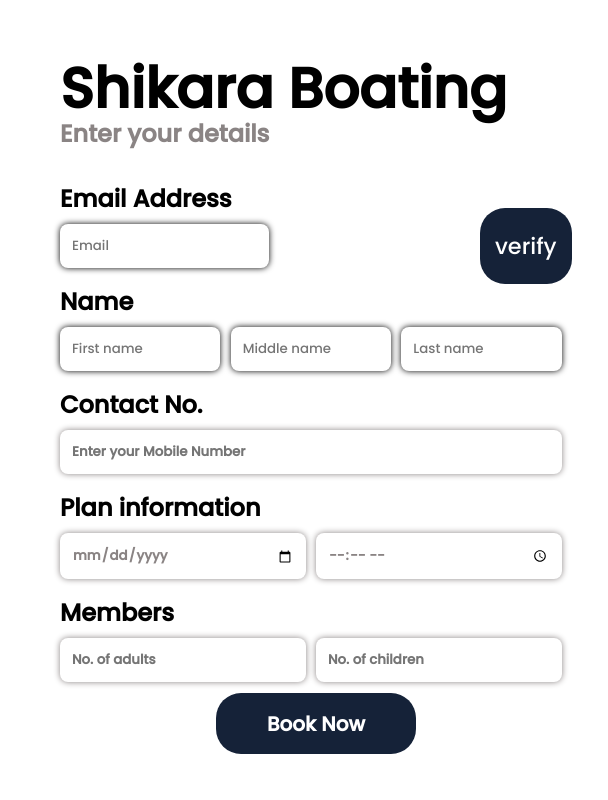
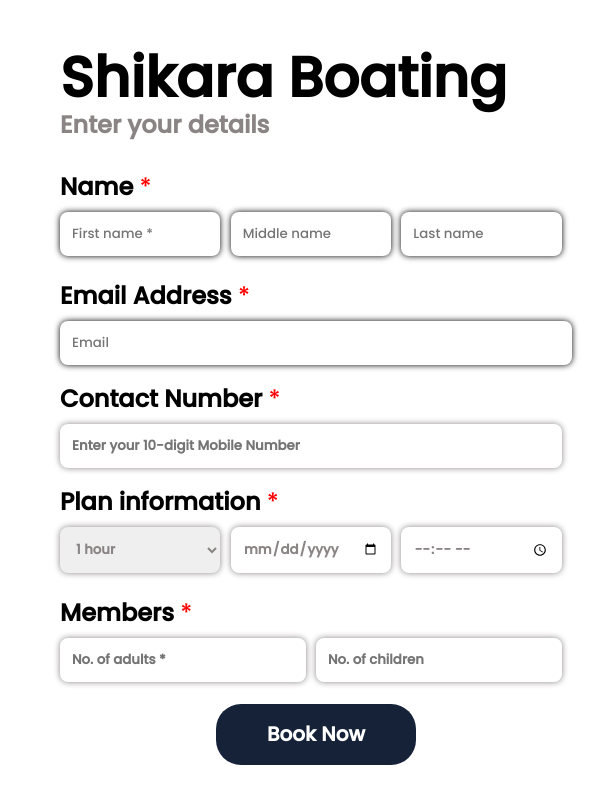
Before and after one commit to AgnoBase/Frontend, a plain HTML site: page booking.html in a window 1280 px wide. Shown: the full height of the page, 644-1252 px from the left. Drawn offline with Linux system fonts and the light colour scheme.

Commit message:
validation done

```diff
--- a/booking.html
+++ b/booking.html
@@ -25,52 +25,77 @@
                                 <p id="details">Enter your details</p>
                             </span>
                         </div>
-                        <span>
-                            <h2>Email Address</h2>
-                        </span>
-                        <div class="verify-email">
-                        <input class="inputbx", id="label_name", placeholder="Email" required>
-                          <button type='submit' name='verify' class="verify">verify</button>
-                        </div>
+
                 </form>
                 </div>
-                <form action=''method ='POST' name="form-booking" onsubmit="validation()">
+                <form >
+
+                    <!-- Name fields -->
+                    <label for="name">
+                        <h2> Name <span style="color: red; font-weight: 100;">*</span></h2>
+                    </label>
+                    <div class='field' id="name-fields">
+                        <input type= 'text' class="inputbx label_name" id="name" name = "name" placeholder= "First name *" required>
+                        <input type= 'text' class="inputbx label_name" placeholder= "Middle name">
+                        <input type= 'text' class="inputbx label_name" placeholder= "Last name">
+                    </div>
+                    <div id="name-error" class="error"></div>
+
+                    <!-- Email fields -->
+                    <label for="email">
+                        <h2>Email Address <span style="color: red; font-weight: 100;">*</span></h2>
+                    </label>
+                    <div class="verify-email">
+                    <input type= 'email' class="inputbx label_name" id='email' name='email' placeholder="Email" required>
+                    </div>
 
 
-                    <span>
-                        <h2> Name</h2>
-                    </span>
+                    <!-- Contact Number -->
+                    <label>
+                        <h2> Contact Number <span style="color: red; font-weight: 100;">*</span></h2>
+                    </label>
                     <div class='field'>
-                        <input class="inputbx", id="label_name", placeholder= "First name">
-                        <input class="inputbx", id="label_name", placeholder= "Middle name">
-                        <input class="inputbx", id="label_name", placeholder= "Last name">
+                        <input type ='tel' name="cnum" class="label-name inputbx" placeholder="Enter your 10-digit Mobile Number "  pattern="[0-9]{10}" required>
                     </div>
-                    <span>
-                        <h2> Contact No.</h2>
-                    </span>
-                    <div class='field'>
-                        <input name="cnum"  , id="label-name" , placeholder="Enter your Mobile Number" , class="inputbx">
+
+
+
+                    <!-- Plan Information fields -->
+
+                    <label>
+                        <h2>Plan information <span style="color: red; font-weight: 100;">*</span></h2>
+                   </label>
+                    <div class='field' >
+                        <label for="duration" hidden></label>
+                        <select id="duration" name="duration" class="inputbx label-name" required>
+                            <!-- <option hidden>Duration time</option> -->
+                            <option value="1">1 hour</option>
+                            <option value="1.5">1.5 hour</option>
+                        </select>
+
+                        <label for="date" hidden>Date:</label>
+                        <input type="date" ṇame="date" id="date" class="inputbx label-name" placeholder="Date" required>
+                        <input type="time" ṇame="time" class="inputbx label-name" placeholder="Time" required>
                     </div>
+                        <div id="date-error" class="error"></div>     <!--For showing error message of date field -->
+
+
+
+                    <!-- Members fields -->
                     <div>
-                        <span>
-                            <h2>Plan information</h2>
-                        </span>
-</div>
-                    <div class='field'>
-                        <input type="date", ṇame="date", id="label-name", class="inputbx", placeholder="Date">
-                        <input type="time", ṇame="time", id="label-name", class="inputbx", placeholder="Time">
-                    </div>
-                    <div>
-                        <span>
-                            <h2>Members</h2>
-                        </span>
+                        <label>
+                            <h2>Members <span style="color: red; font-weight: 100;">*</span></h2>
+                        </label>
                     </div>
                     <div class='field'>
-                        <input name="adults", id="label-name", placeholder="No. of adults", class="inputbx">
-                        <input name="Children", id="label-name", placeholder="No. of children", class="inputbx">
+                        <label for="adults" hidden></label>
+                        <input type="number" id="adults" name="adults" min='1' placeholder="No. of adults *" class="inputbx label-name" required>
+                        <input name="Children" id="" min='0' placeholder="No. of children " class="inputbx label-name">
                     </div>
+                    <p id="adults-error" class="error"></p>
+
                     <div class="btn-flex">
-                        <button class="btn" type="submit" onclick="tpPage()">Book Now</button>
+                        <button class="btn" type="submit" value="">Book Now</button>
                     </div>
                 </form>
 
@@ -79,7 +104,6 @@
         </div>
     </section>
 
-
     <script src="bookingForm.js"></script>
 </body>
 </html>
--- a/bookingForm.js
+++ b/bookingForm.js
@@ -6,3 +6,62 @@
  function redirect(){
     window.location.href = "service.html"
  }
+
+//name validation
+ const nameInput = document.querySelector('#name');
+const nameError = document.querySelector('#name-error');
+
+nameInput.addEventListener('input', () => {
+  // Reset error message
+  nameError.textContent = '';
+
+  // Validate name field
+   if (nameInput.value.trim().length < 2) {
+    nameError.textContent = 'Name must be at least 2 characters long.';
+  } else if (!isValidName(nameInput.value.trim())) {
+    nameError.textContent = 'Please enter a valid name (letters only).';
+  }
+});
+
+// Helper function for validating name field
+function isValidName(name) {
+  const nameRegex = /^[a-zA-Z]+$/;
+  return nameRegex.test(name);
+}
+
+
+// Date Validation function
+
+const dateInput = document.querySelector('#date');
+const dateError = document.querySelector('#date-error');
+
+// Set minimum date to today's date
+const today = new Date();
+const todayString = today.toISOString().split('T')[0];
+dateInput.setAttribute('min', todayString);
+
+dateInput.addEventListener('input', () => {
+  // Reset error message
+  dateError.textContent = '';
+
+  // Validate date field
+  if (dateInput.value < todayString) {
+    dateError.textContent = 'Please select a date that is not in the past.';
+  }
+});
+
+
+const adultsInput = document.querySelector('#adults');
+const adultsError = document.querySelector('#adults-error');
+
+adultsInput.addEventListener('input', () => {
+  // Validate number of adults
+  const adultsValue = adultsInput.value;
+  if (adultsValue < 1) {
+    adultsInput.classList.add('invalid');
+    adultsError.textContent = 'Number of adults must be more than 0';
+  } else {
+    adultsInput.classList.remove('invalid');
+    adultsError.textContent = '';
+  }
+});
--- a/index.css
+++ b/index.css
@@ -208,7 +208,7 @@ button a{
 }
 .bt-shadow{
 
-   /*box-shadow: 2px 2px 5px black;*/
+   box-shadow: 2px 2px 5px black;
    width: 7vw;
 }
 
--- a/style.css
+++ b/style.css
@@ -51,21 +51,26 @@
             margin-bottom: 2vh;
         }
 
-        section .contentbx .formbx span p {
+        section .contentbx .formbx label p {
             font-size: 4vh;
         }
 
-        section .contentbx .formbx span h2 {
+        section .contentbx .formbx label h2 {
             margin-top: 0px;
             margin-bottom: 1vh;
         }
 
+        .error{
+            color: red;
+            font-size:small;
+            margin-bottom: 6px;
+        }
         #boat-name {
             font-size: 7vh;
             font-weight: bolder;
         }
 
-        #label-name {
+        .label-name {
             font-weight: 800;
             color: #8A8484;
         }
@@ -114,7 +119,7 @@
             font-size: 20px;
             cursor: pointer;
             border-radius: 25px;
-            margin-top: -5px;
+            margin-top: 0;
 
         }
 
@@ -144,7 +149,10 @@
             margin-left: 200px;
             align-items: center;
         }
-
+       /* duration field */
+       select{
+        margin-right: 10.7px;
+       }
 @media screen and (max-width:720px){
      section{
         margin-top:-1.2rem;
@@ -180,4 +188,17 @@
     .btn-flex{
         margin-top:2vh;
     }
+
+    /* Name-fields */
+    #name-fields{
+        display: flex;
+        flex-direction: column;
+        flex-wrap: wrap;
+        justify-content: start;
+    }
+
+    /* #plan-mobile{
+        display: flex;
+        flex-direction: column;
+    } */
 }
```
